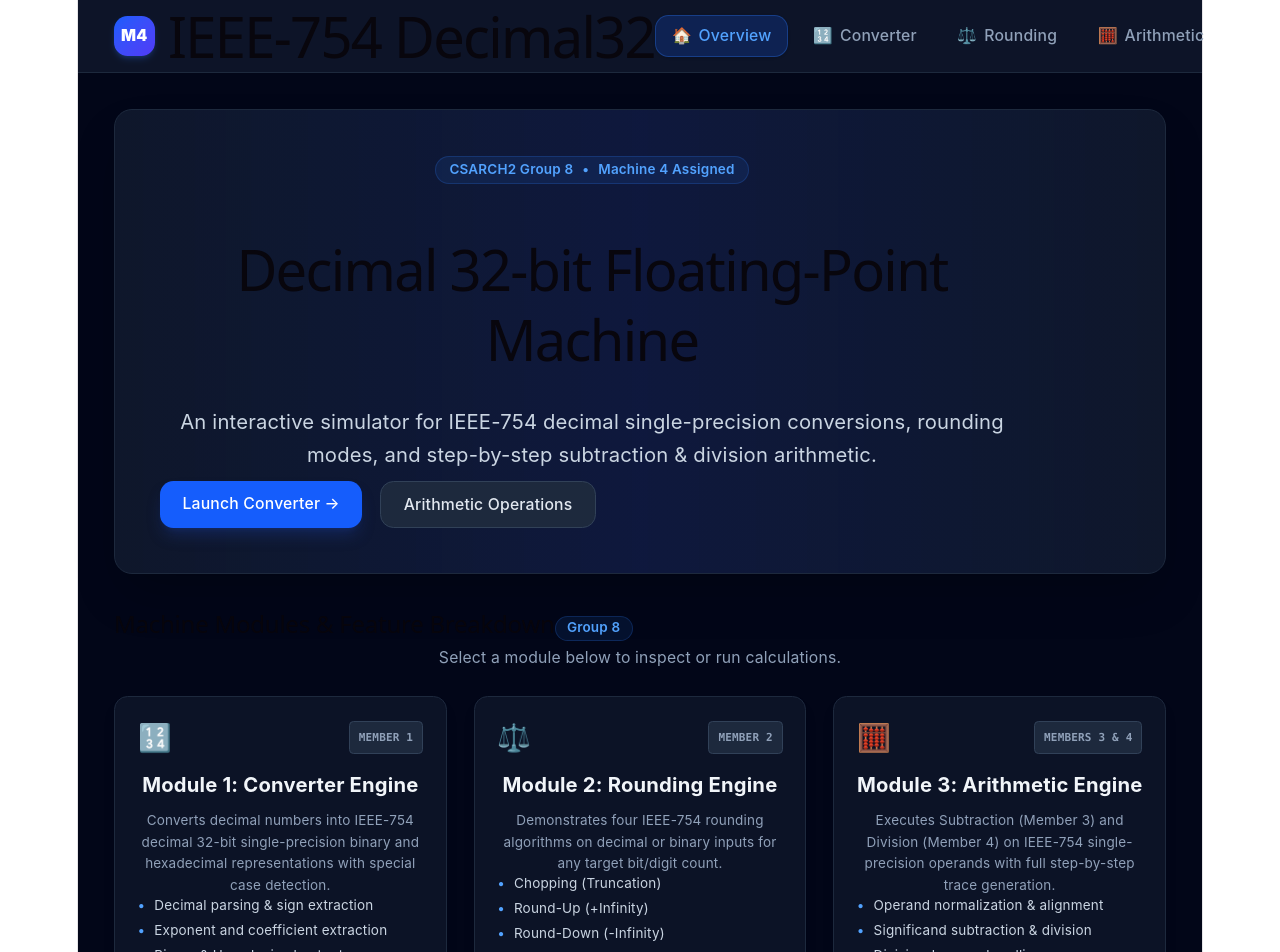
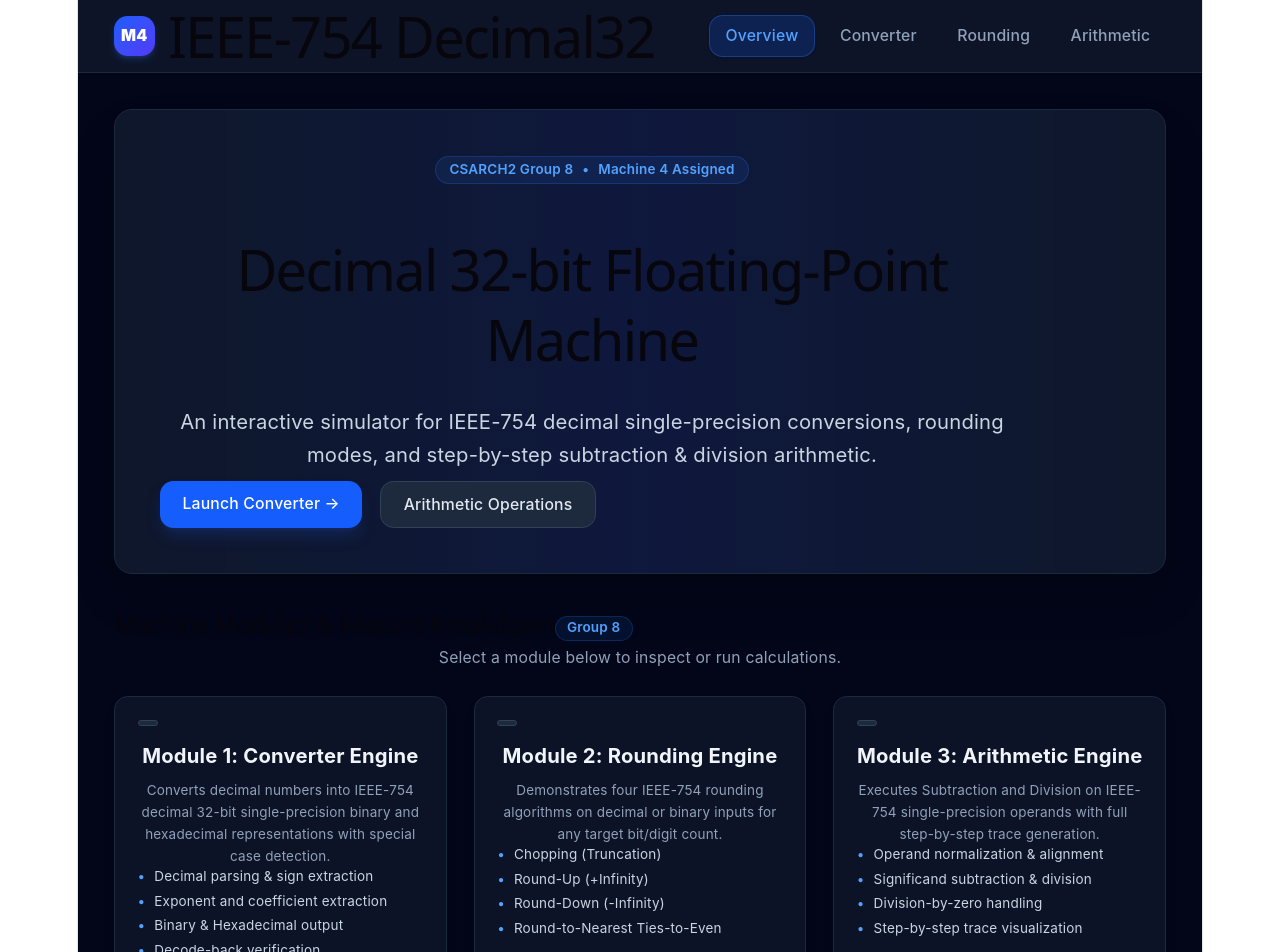
Before and after one commit to K-K-R-C/CSARCH2-G8-MCO1, a React (Vite) app: page /#/ in a window 1280 px wide. Shown: the top 952 px of the page. Built offline with nearby package versions, Linux system fonts and the light colour scheme.

Commit message:
removed emojis and description

```diff
--- a/src/components/shared/Navbar.tsx
+++ b/src/components/shared/Navbar.tsx
@@ -3,10 +3,10 @@ import { NavLink } from "react-router-dom";
 
 export const Navbar: React.FC = () => {
   const navItems = [
-    { path: "/", label: "Overview", icon: "🏠" },
-    { path: "/converter", label: "Converter", icon: "🔢" },
-    { path: "/rounding", label: "Rounding", icon: "⚖️" },
-    { path: "/arithmetic", label: "Arithmetic", icon: "🧮" },
+    { path: "/", label: "Overview"},
+    { path: "/converter", label: "Converter" },
+    { path: "/rounding", label: "Rounding"},
+    { path: "/arithmetic", label: "Arithmetic"},
   ];
 
   return (
@@ -38,7 +38,6 @@ export const Navbar: React.FC = () => {
                 }`
               }
             >
-              <span>{item.icon}</span>
               <span>{item.label}</span>
             </NavLink>
           ))}
--- a/src/pages/Converter.tsx
+++ b/src/pages/Converter.tsx
@@ -50,8 +50,6 @@ function handleConvert() {
     <div className="space-y-6 max-w-4xl mx-auto">
       <SectionHeader
         title="Module 1: Converter Engine"
-        description="Convert decimal values into IEEE-754 decimal 32-bit single-precision floating point binary and hexadecimal formats."
-        badge="Member 1 Engine"
       />
 
       <div className="grid grid-cols-1 md:grid-cols-3 gap-6">
--- a/src/pages/Home.tsx
+++ b/src/pages/Home.tsx
@@ -7,9 +7,7 @@ export const Home: React.FC = () => {
   const modules = [
     {
       title: "Module 1: Converter Engine",
-      member: "Member 1",
       path: "/converter",
-      icon: "🔢",
       color: "from-blue-600/20 to-cyan-600/10 border-blue-500/30 text-blue-400",
       description:
         "Converts decimal numbers into IEEE-754 decimal 32-bit single-precision binary and hexadecimal representations with special case detection.",
@@ -22,9 +20,7 @@ export const Home: React.FC = () => {
     },
     {
       title: "Module 2: Rounding Engine",
-      member: "Member 2",
       path: "/rounding",
-      icon: "⚖️",
       color: "from-purple-600/20 to-pink-600/10 border-purple-500/30 text-purple-400",
       description:
         "Demonstrates four IEEE-754 rounding algorithms on decimal or binary inputs for any target bit/digit count.",
@@ -37,12 +33,10 @@ export const Home: React.FC = () => {
     },
     {
       title: "Module 3: Arithmetic Engine",
-      member: "Members 3 & 4",
       path: "/arithmetic",
-      icon: "🧮",
       color: "from-emerald-600/20 to-teal-600/10 border-emerald-500/30 text-emerald-400",
       description:
-        "Executes Subtraction (Member 3) and Division (Member 4) on IEEE-754 single-precision operands with full step-by-step trace generation.",
+        "Executes Subtraction and Division on IEEE-754 single-precision operands with full step-by-step trace generation.",
       features: [
         "Operand normalization & alignment",
         "Significand subtraction & division",
@@ -98,9 +92,7 @@ export const Home: React.FC = () => {
             <Card key={mod.path} className={`flex flex-col justify-between border bg-slate-900/60 ${mod.color}`}>
               <div>
                 <div className="flex items-center justify-between mb-3">
-                  <span className="text-2xl">{mod.icon}</span>
                   <span className="text-[11px] uppercase font-bold font-mono px-2 py-0.5 rounded bg-slate-800 text-slate-400 border border-slate-700">
-                    {mod.member}
                   </span>
                 </div>
                 <h3 className="text-lg font-bold text-slate-100 mb-2">{mod.title}</h3>
--- a/src/pages/Rounding.tsx
+++ b/src/pages/Rounding.tsx
@@ -34,8 +34,6 @@ export const Rounding: React.FC = () => {
     <div className="space-y-6 max-w-4xl mx-auto">
       <SectionHeader
         title="Module 2: Rounding Engine"
-        description="Demonstrates chopping, round-up, round-down, and round-to-nearest-even on decimal or binary inputs."
-        badge="Member 2 Engine"
       />
 
       <div className="grid grid-cols-1 md:grid-cols-3 gap-6">
```
